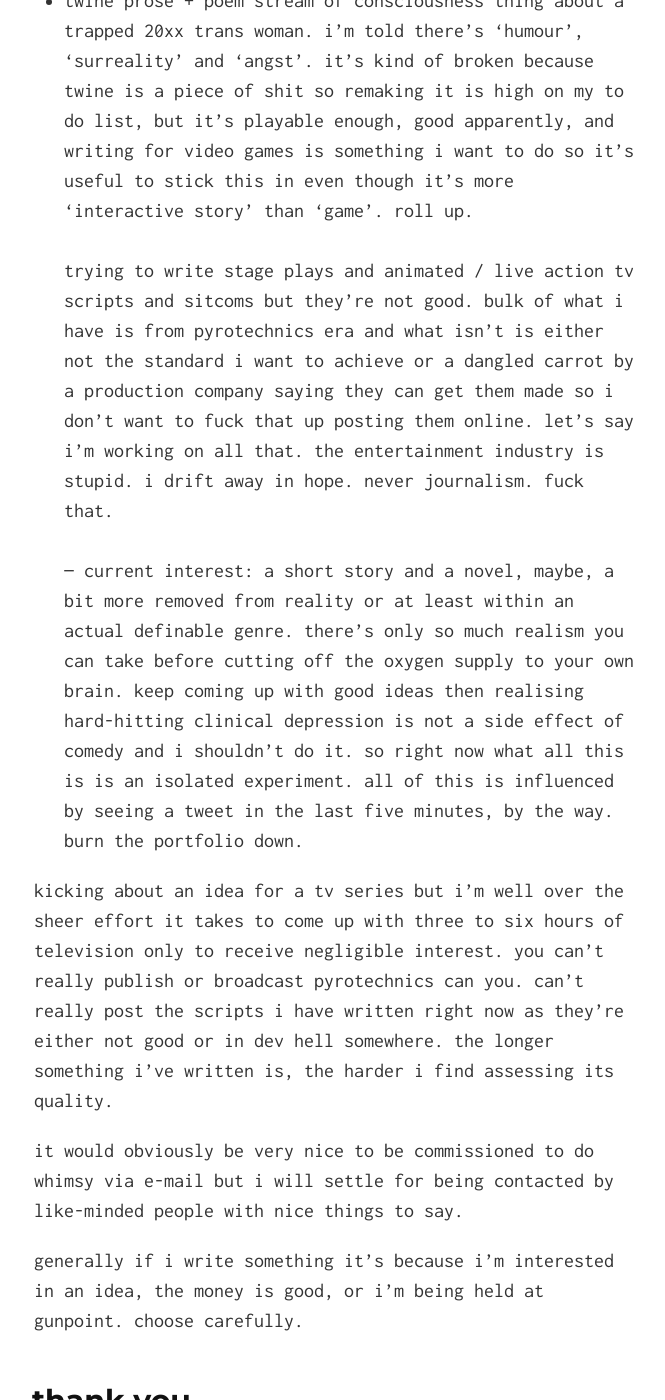
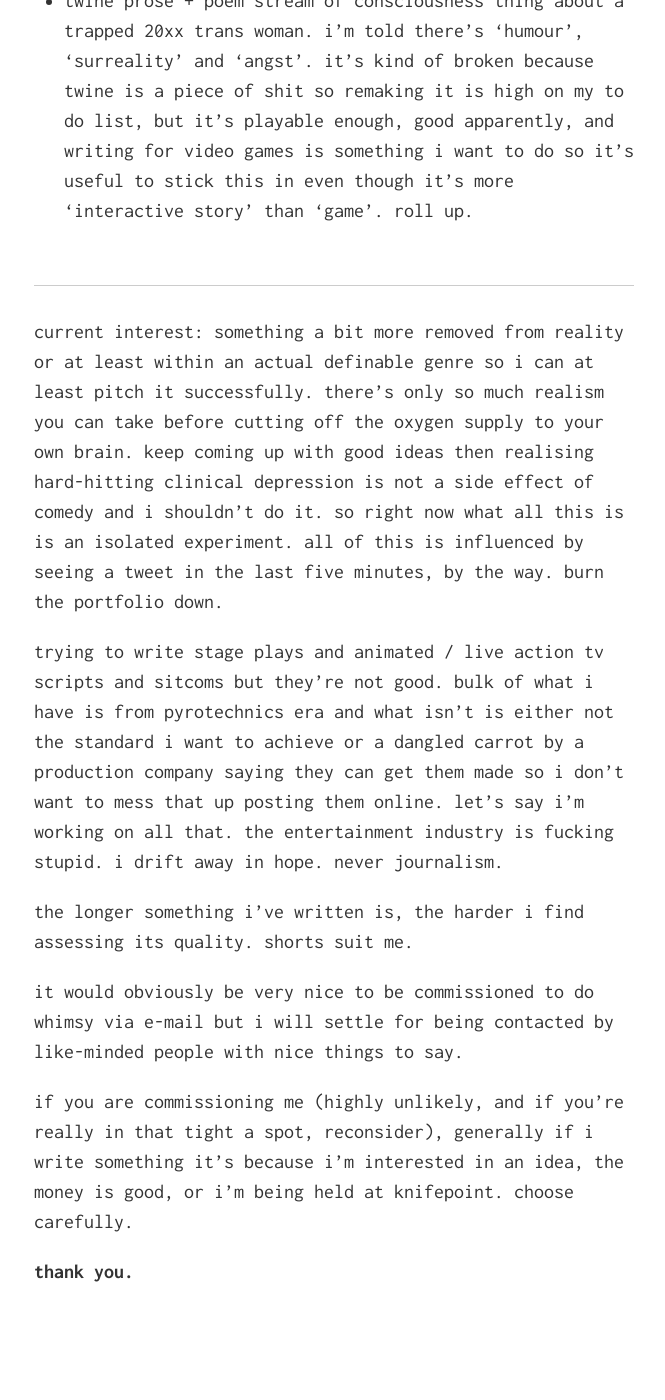
Before and after one commit to draftpost0/draftpost0.github.io, a Jekyll site: the page built from index.md, in a window 1280 px wide and 1400 px high, scrolled down 3249 px. Shown: the whole window, without its empty margins (306-971 px from the left). Built offline with Jekyll 4.4.1, drawn with Linux system fonts in a browser that asks for light colours; nearby versions of some CDN libraries; some of the changed text lies outside the part shown.

Commit message:
formatting yeah

```diff
--- a/index.md
+++ b/index.md
@@ -19,7 +19,7 @@ invariably:
 - 'multi-author' flash fiction anthology about 20xx life and the working for exposure racket. marks the beginning (only the beginning) of experimentation with the written form. visual experimentation hadn't occurred to me yet, or at least it wasn't in the brief, so it looks fairly standard. the voices are all fairly similar, i suppose, but i'd say writing a specific generation is the point.
 <br>
 <br>
-i don't do a lot of prose these days, bit dull and boring innit, can't figure out any creative interesting angle on it. bear with me.
+not all that into prose right now but getting rejected by the pie-in-the-sky magazines i like tends to give me a sense of purpose. so more soon, i suppose.
 <br>
 <br>
 <br>
@@ -40,18 +40,19 @@ i don't do a lot of prose these days, bit dull and boring innit, can't figure ou
 - twine prose + poem stream of consciousness thing about a trapped 20xx trans woman. i'm told there's 'humour', 'surreality' and 'angst'. it's kind of broken because twine is a piece of shit so remaking it is high on my to do list, but it's playable enough, good apparently, and writing for video games is something i want to do so it's useful to stick this in even though it's more 'interactive story' than 'game'. roll up.
 <br>
 <br>
-trying to write stage plays and animated / live action tv scripts and sitcoms but they're not good. bulk of what i have is from pyrotechnics era and what isn't is either not the standard i want to achieve or a dangled carrot by a production company saying they can get them made so i don't want to fuck that up posting them online. let's say i'm working on all that. the entertainment industry is stupid. i drift away in hope. never journalism. fuck that.
-<br>
-<br>
+
 ---
-current interest: a short story and a novel, maybe, a bit more removed from reality or at least within an actual definable genre. there's only so much realism you can take before cutting off the oxygen supply to your own brain. keep coming up with good ideas then realising hard-hitting clinical depression is not a side effect of comedy and i shouldn't do it. so right now what all this is is an isolated experiment. all of this is influenced by seeing a tweet in the last five minutes, by the way. burn the portfolio down.
+current interest: something a bit more removed from reality or at least within an actual definable genre so i can at least pitch it successfully. there's only so much realism you can take before cutting off the oxygen supply to your own brain. keep coming up with good ideas then realising hard-hitting clinical depression is not a side effect of comedy and i shouldn't do it. so right now what all this is is an isolated experiment. all of this is influenced by seeing a tweet in the last five minutes, by the way. burn the portfolio down.
 
-kicking about an idea for a tv series but i'm well over the sheer effort it takes to come up with three to six hours of television only to receive negligible interest. you can't really publish or broadcast pyrotechnics can you. can't really post the scripts i have written right now as they're either not good or in dev hell somewhere. the longer something i've written is, the harder i find assessing its quality.
+trying to write stage plays and animated / live action tv scripts and sitcoms but they're not good. bulk of what i have is from pyrotechnics era and what isn't is either not the standard i want to achieve or a dangled carrot by a production company saying they can get them made so i don't want to mess that up posting them online. let's say i'm working on all that. the entertainment industry is fucking stupid. i drift away in hope. never journalism.
+
+the longer something i’ve written is, the harder i find assessing its quality. shorts suit me.
 
 it would obviously be very nice to be commissioned to do whimsy via e-mail but i will settle for being contacted by like-minded people with nice things to say.
 
-generally if i write something it's because i'm interested in an idea, the money is good, or i'm being held at gunpoint. choose carefully.
+if you are commissioning me (highly unlikely, and if you're really in that tight a spot, reconsider), generally if i write something it's because i'm interested in an idea, the money is good, or i'm being held at knifepoint. choose carefully.
 
 **thank you.**
----
+
+
 <a href="https://github.com/chibicode/solo" class="github-corner"><svg width="80" height="80" viewBox="0 0 250 250" style="fill:#151513; color:#fff; position: absolute; top: 0; border: 0; right: 0;"><path d="M0,0 L115,115 L130,115 L142,142 L250,250 L250,0 Z"></path><path d="M128.3,109.0 C113.8,99.7 119.0,89.6 119.0,89.6 C122.0,82.7 120.5,78.6 120.5,78.6 C119.2,72.0 123.4,76.3 123.4,76.3 C127.3,80.9 125.5,87.3 125.5,87.3 C122.9,97.6 130.6,101.9 134.4,103.2" fill="currentColor" style="transform-origin: 130px 106px;" class="octo-arm"></path><path d="M115.0,115.0 C114.9,115.1 118.7,116.5 119.8,115.4 L133.7,101.6 C136.9,99.2 139.9,98.4 142.2,98.6 C133.8,88.0 127.5,74.4 143.8,58.0 C148.5,53.4 154.0,51.2 159.7,51.0 C160.3,49.4 163.2,43.6 171.4,40.1 C171.4,40.1 176.1,42.5 178.8,56.2 C183.1,58.6 187.2,61.8 190.9,65.4 C194.5,69.0 197.7,73.2 200.1,77.6 C213.8,80.2 216.3,84.9 216.3,84.9 C212.7,93.1 206.9,96.0 205.4,96.6 C205.1,102.4 203.0,107.8 198.3,112.5 C181.9,128.9 168.3,122.5 157.7,114.1 C157.9,116.9 156.7,120.9 152.7,124.9 L141.0,136.5 C139.8,137.7 141.6,141.9 141.8,141.8 Z" fill="currentColor" class="octo-body"></path></svg></a><style>.github-corner:hover .octo-arm{animation:octocat-wave 560ms ease-in-out}@keyframes octocat-wave{0%,100%{transform:rotate(0)}20%,60%{transform:rotate(-25deg)}40%,80%{transform:rotate(10deg)}}@media (max-width:500px){.github-corner:hover .octo-arm{animation:none}.github-corner .octo-arm{animation:octocat-wave 560ms ease-in-out}}</style>
```
